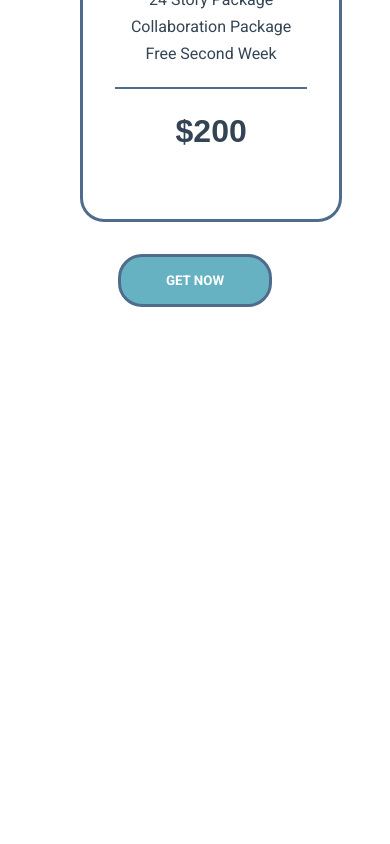
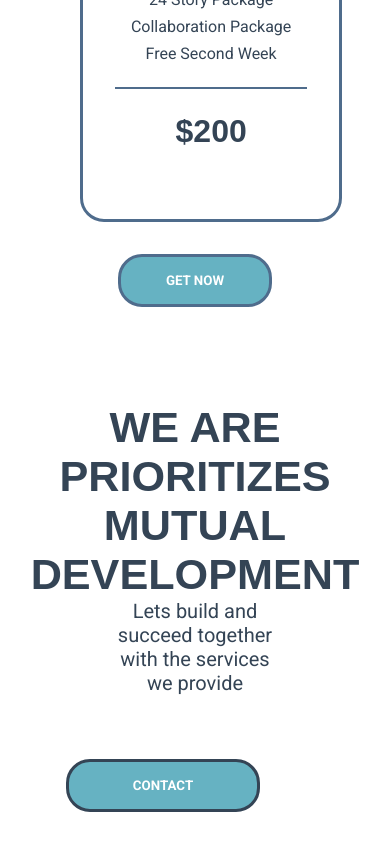
Before and after one commit to PauloAquarius0299/challenge-blogger-landingpage, a React (Vite) app: page / in a window 390 px wide. Shown: the part 5083-5927 px from the top of the page. Before the commit the page ends 5454 px from the top, so only its background shows below. Built offline with nearby package versions, Linux system fonts and the light colour scheme; a web font is replaced by a local one.

Commit message:
deploy contact section

```diff
--- a/src/App.jsx
+++ b/src/App.jsx
@@ -1,4 +1,5 @@
 import Business from "./components/business/Business"
+import Contact from "./components/contact/Contact"
 import Hero from "./components/hero/Hero"
 import Login from "./components/login/Login"
 import Midia from "./components/midia/Midia"
@@ -16,6 +17,7 @@ function App() {
      <Business />
      <Login />
      <Package />
+     <Contact />
     </>
   )
 }
--- /dev/null
+++ b/src/components/contact/Contact.jsx
@@ -0,0 +1,27 @@
+// eslint-disable-next-line no-unused-vars
+import React from 'react';
+
+import hero from '../../assets/image-hero.png'
+import vetor from '../../assets/Vector 28.png';
+
+import './Contact.scss'
+
+const Contact = () => {
+  return (
+    <section className="contact">
+      <div className="container">
+      <h2>WE ARE <br /> PRIORITIZES MUTUAL <br /> DEVELOPMENT</h2>
+       <p>Lets build and <br /> succeed together <br /> with the services <br /> we provide</p>
+      </div>
+      <button>
+        CONTACT
+      </button>
+      <img src={vetor} alt="" />
+      <div className="circle">
+        <img src={hero} alt="" />
+      </div>
+    </section>
+  );
+};
+
+export default Contact;
--- /dev/null
+++ b/src/components/contact/Contact.scss
@@ -0,0 +1,61 @@
+@import '../../styles/variables.scss';
+
+.contact {
+    display: flex;
+    justify-content: center;
+    align-items: center;
+    padding: 4.8rem 2.8rem;
+    color: $fontBold;
+    font-size: 1.8rem;
+    p{
+        font-family: "Roboto";
+        font-size: 20px;
+    }
+    button{
+        margin-top: 12rem;
+        margin-right: 4rem;
+        padding: 1rem 4rem;
+        border-radius: 24px;
+        font-family: "Roboto";
+        font-weight: bold;
+        background-color: $fontColor;
+        border: 3px solid $fontBold;
+        color: white;
+        cursor: pointer;
+        &:hover{
+            background-color: $fontBold;
+        }
+    }
+
+    .circle{
+        background-color: $fontColor;
+        padding: 4rem 2rem;
+        border-radius: 50%;
+        img{
+            border-radius: 60%;
+            border: 3px solid white;
+        }
+    }
+  }
+  @media only screen and (max-width: 768px) {
+    .contact {
+      padding: 2rem;
+      display: flex;
+      flex-direction: column;
+      h2{
+        text-align:center;
+      }
+      p{
+        text-align:center;
+      }
+      button{
+        margin-top: 4rem;
+      }
+      img{
+        display: none;
+      }
+      .circle{
+        display: none;
+      }
+    }
+  }
```
Also changed, not shown: src/assets/Vector 28.png (added).
